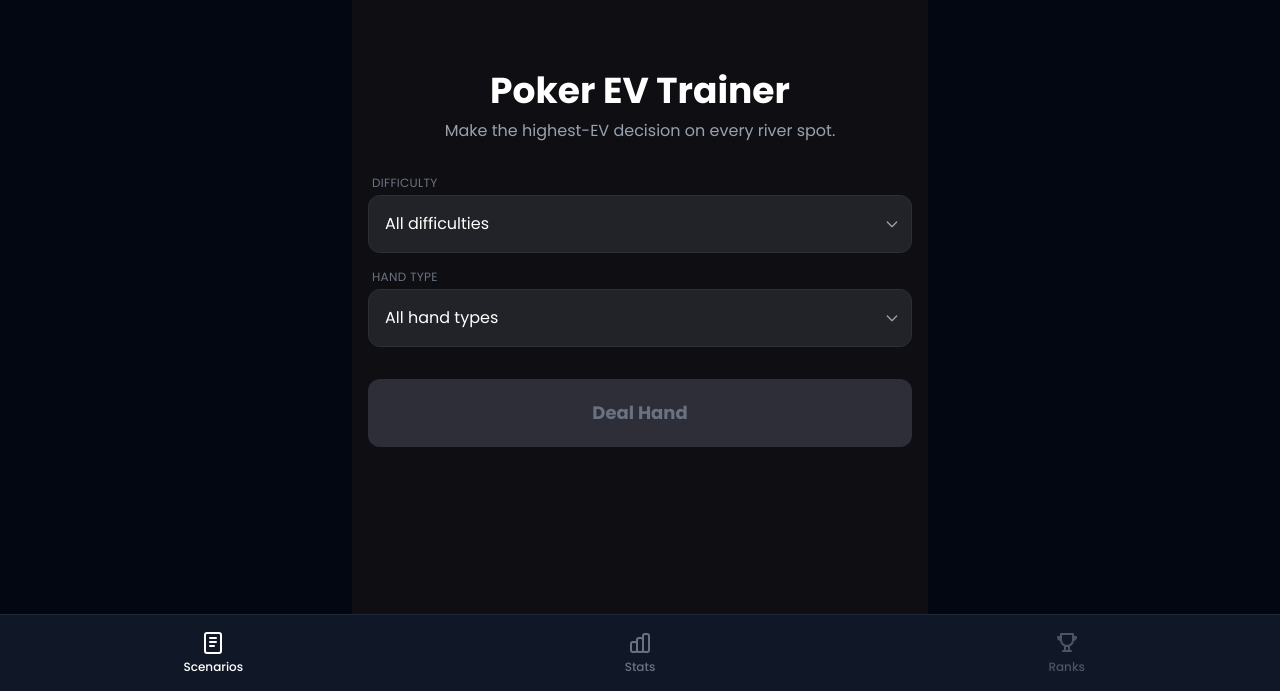
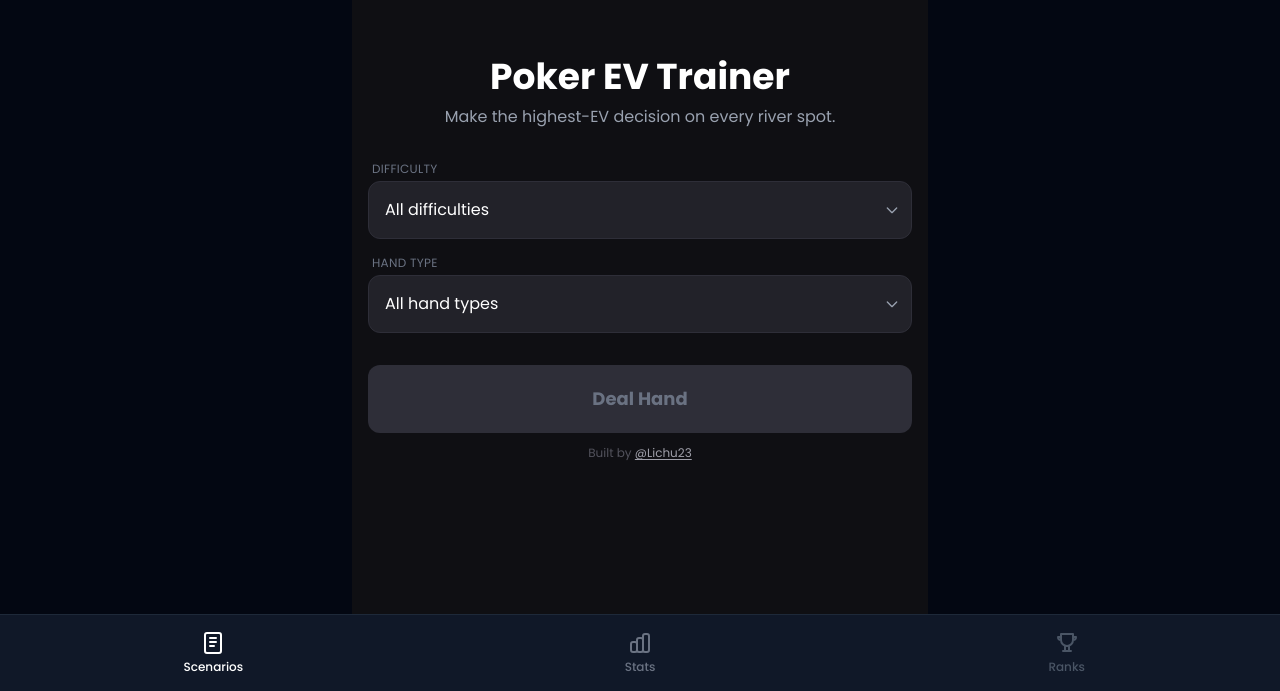
Before and after one commit to Lichu23/poker-ev-trainer, a React (Vite) app: page /lobby in a window 1280 px wide. Shown: the part 109-800 px from the top of the page. Built offline with nearby package versions, Linux system fonts and the light colour scheme; no server answers; the database is empty.

Commit message:
feat: add creator credit below Deal Hand in lobby

```diff
--- a/src/components/Home.tsx
+++ b/src/components/Home.tsx
@@ -158,6 +158,17 @@
             {isLoading ? 'Loading…' : 'Deal Hand'}
           </button>
 
+          <p className="text-zinc-600 text-xs text-center">
+            Built by{' '}
+            <a
+              href="https://github.com/Lichu23"
+              target="_blank"
+              rel="noopener noreferrer"
+              className="text-zinc-400 hover:text-white transition-colors underline underline-offset-2"
+            >
+              @Lichu23
+            </a>
+          </p>
         </div>
       </div>
     </div>
```
